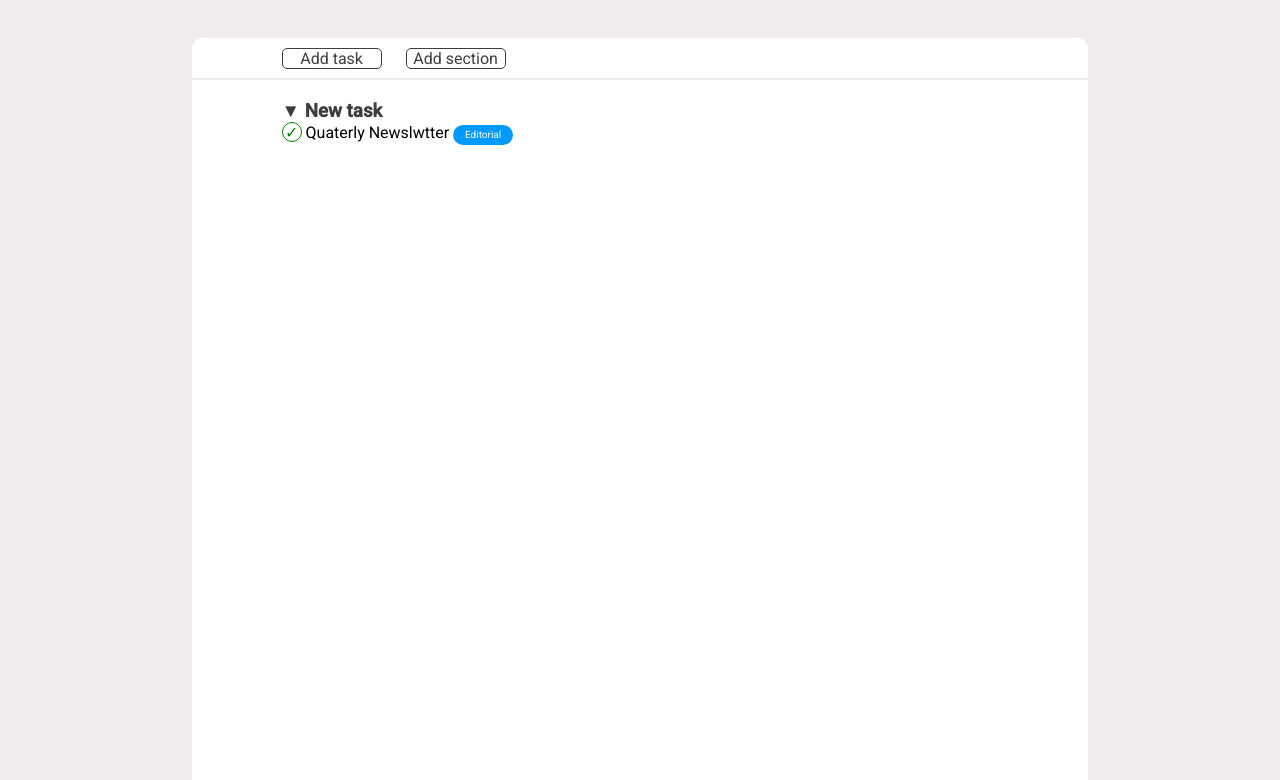
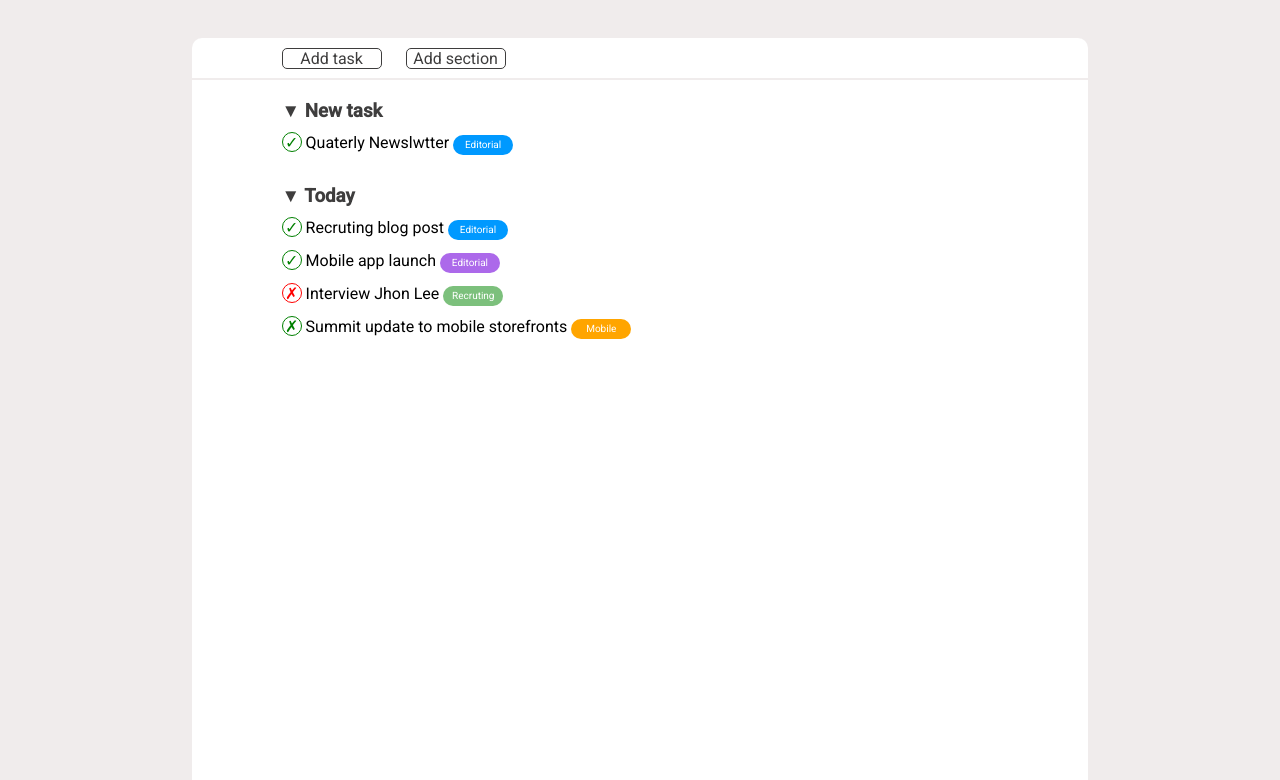
Before and after one commit to orlandomanfredini/html-css-toboolist, a plain HTML site: page index.html in a window 1280 px wide. Shown: the part 102-882 px from the top of the page. Drawn offline with Linux system fonts and the light colour scheme; a web font is replaced by a local one.

Commit message:
completamento sezione: today

```diff
--- a/css/style.css
+++ b/css/style.css
@@ -86,14 +86,27 @@ h3{
     color:rgb(62, 61, 61);
 }
 
+.row{
+    padding-top: 10px;
+}
+
 .icon{
     text-align: center;
     display: inline-block;
     width: 20px;
     height: 20px;
+    border-radius: 50%;
+
+}
+
+.green{
     color: green;
-    border-radius: 50%;
     border: 1px solid green;
+}
+
+.red{
+    color: red;
+    border: 1px solid red;
 }
 
 .sector{
@@ -101,10 +114,29 @@ h3{
     width: 60px;
     height: 20px;
     line-height: 20px;
-    background-color: rgb(0, 153, 255);
     border-radius: 10px;
     color: white;
     font-size: 10px;
     text-align: center;
 
 }
+
+.blue{
+    background-color:rgb(0, 153, 255);
+}
+
+.today{
+    padding-top: 30px;
+}
+
+.purple{
+    background-color: rgb(172, 105, 234);
+}
+
+.lightgreen{
+    background-color: rgb(124, 192, 124);
+}
+
+.orange{
+    background-color: orange;
+}
--- a/index.html
+++ b/index.html
@@ -25,11 +25,39 @@
             <div class="new-task"> <!--new task-->
                 <div class="container">
                     <h3>&#9660; New task</h3>
-                    <div>
-                        <span class="icon">&check;</span>
+                    <div class="row">
+                        <span class="icon green">&check;</span>
                         Quaterly Newslwtter
-                        <span class="sector">Editorial</span>
+                        <span class="sector blue">Editorial</span>
                     </div>
+                </div>
+            </div>
+            <div class="today"> <!--sezione today-->
+                <div class="container">
+                    <h3>&#9660; Today</h3>
+                    <div class="row">
+                        <span class="icon green">&check;</span>
+                        Recruting blog post
+                        <span class="sector blue">Editorial</span>
+                    </div>
+                    <div class="row">
+                        <span class="icon green">&check;</span>
+                        Mobile app launch
+                        <span class="sector purple">Editorial</span>
+                    </div>
+                    <div class="row">
+                        <span class="icon red">&cross;</span>
+                        Interview Jhon Lee
+                        <span class="sector lightgreen">Recruting</span>
+                    </div>
+                    <div class="row">
+                        <span class="icon green">&cross;</span>
+                        Summit update to mobile storefronts
+                        <span class="sector orange">Mobile</span>
+                    </div>
+                </div>
+                <div> <!--sezione upcoming-->
+
                 </div>
             </div>
         </section>
```
